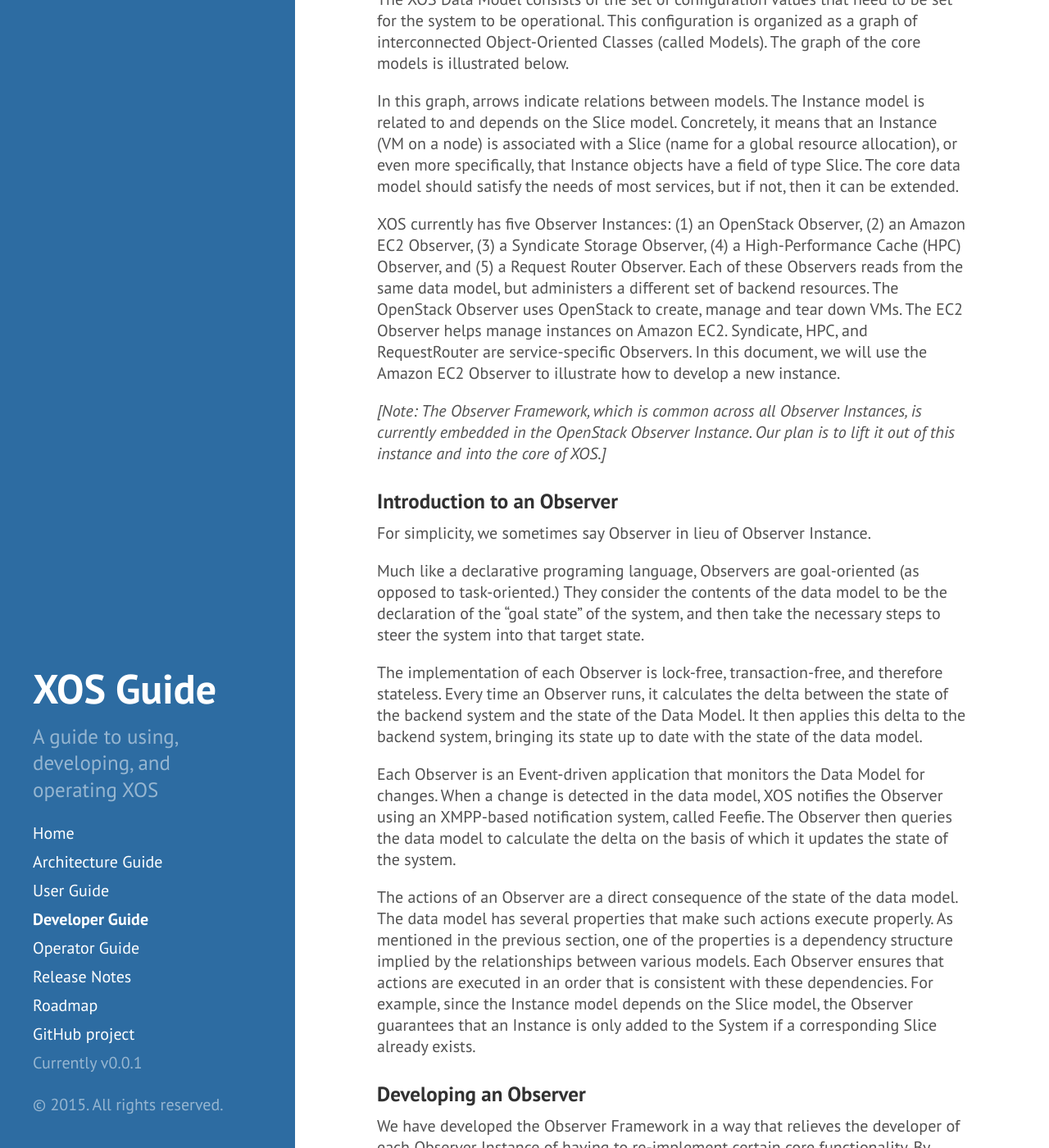
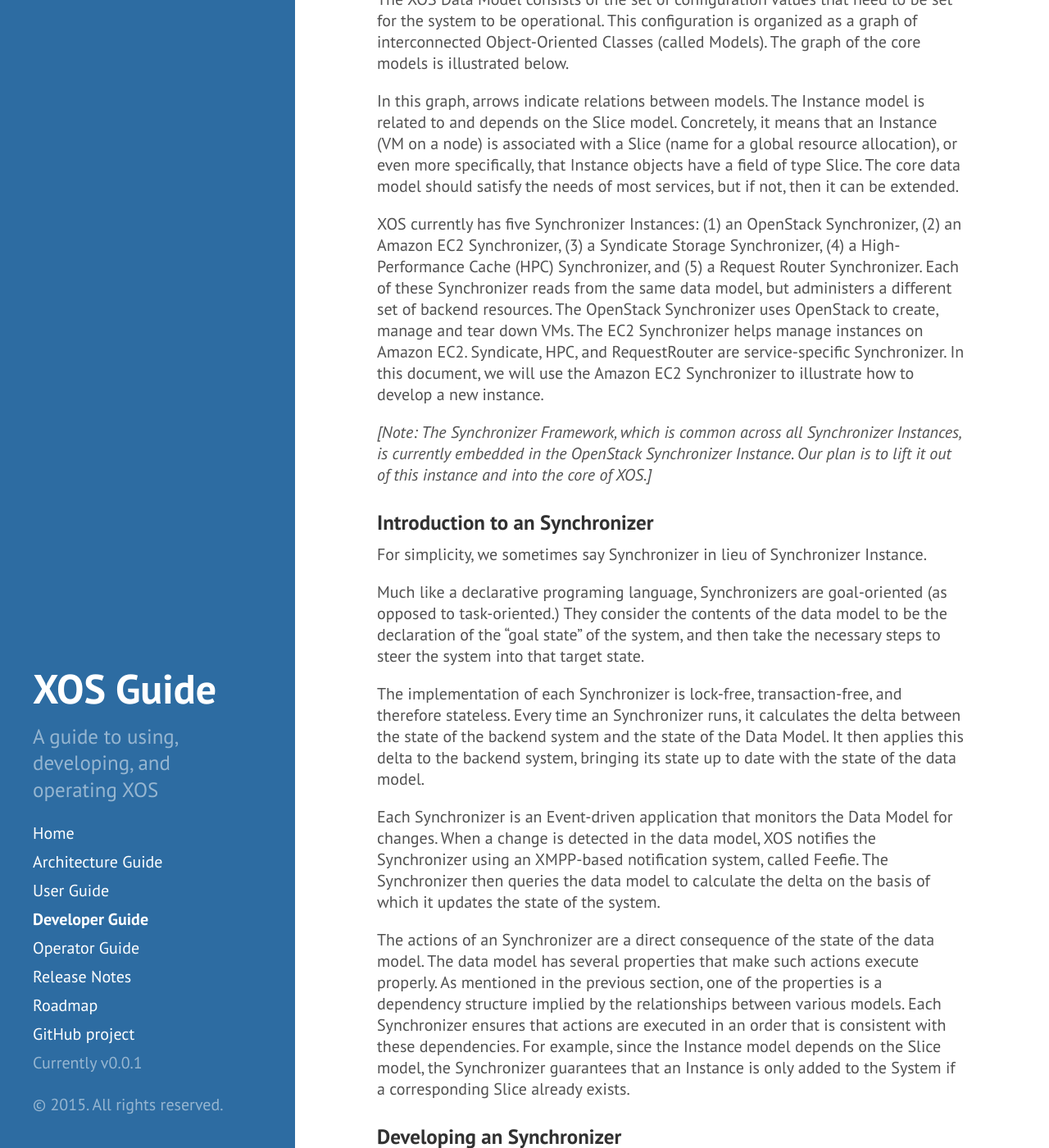
Before and after one commit to open-cloud/open-cloud.github.io.old, a Jekyll site: the page built from 2_developer.md, in a window 1280 px wide and 1400 px high, scrolled down 15051 px. Shown: the whole window at 82% size. Built offline with Jekyll 4.4.1, drawn with Linux system fonts in a browser that asks for light colours; Markdown is read by kramdown in place of the engine named in the settings; some of the changed text lies outside the part shown.

Commit message:
Observer->Synchronizer, except for directory and file paths.

````diff
--- a/2_developer.md
+++ b/2_developer.md
@@ -638,28 +638,28 @@ The first task is an exercise in writing Django models, which this
 guide discusses in Section [Data Modeling
 Conventions](#model-conventions).
 
-The second task involves extending the XOS Observer, which is
+The second task involves extending the XOS Synchronizer, which is
 responsible for enacting the state recorded in the XOS data model
 (i.e., configuring and controlling the underlying service by invoking
 operations on its controller). All changes made to the data model --
 including the addition of new objects, updates to existing objects,
-and the deletion of objects -- are intercepted by the Observer. The
-Observer is an event-driven program written in Python. Every time the
-Data Model changes, the Observer receives a notification, upon which
+and the deletion of objects -- are intercepted by the Synchronizer. The
+Synchronizer is an event-driven program written in Python. Every time the
+Data Model changes, the Synchronizer receives a notification, upon which
 it queries the Data Model to retrieve the set of updated objects.
 
-Although we have been describing the Observer as a monolithic entity,
-it is actually a modular system, consisting of an Observer Framework
-and a set of Observer Instances. Each Observer Instance is associated
+Although we have been describing the Synchronizer as a monolithic entity,
+it is actually a modular system, consisting of an Synchronizer Framework
+and a set of Synchronizer Instances. Each Synchronizer Instance is associated
 with some subset of the Data Model, and acts upon some subset of the
-imported service controllers. For example, there is an Observer
+imported service controllers. For example, there is an Synchronizer
 Instance that activates User, Slice, Instances, and Network objects by
 calling OpenStack controllers (Nova, Neutron, KeyStone); another that
 activates CDN-related objects by calling the HyperCache controller;
 yet another that activate file system volumes by calling the Syndicate
 controller; and so on. In general, any service-related objects in the
 data model that need to interact with a low level platform must
-include a service-specific Observer Instance.
+include a service-specific Synchronizer Instance.
 
 The XOS Data Model consists of the set of configuration values that
 need to be set for the system to be operational. This configuration is
@@ -674,59 +674,59 @@ Instance objects have a field of type Slice.  The core data model should
 satisfy the needs of most services, but if not, then it can be
 extended.
 
-XOS currently has five Observer Instances: (1) an OpenStack Observer,
-(2) an Amazon EC2 Observer, (3) a Syndicate Storage Observer, (4) a
-High-Performance Cache (HPC) Observer, and (5) a Request Router
-Observer.  Each of these Observers reads from the same data model, but
+XOS currently has five Synchronizer Instances: (1) an OpenStack Synchronizer,
+(2) an Amazon EC2 Synchronizer, (3) a Syndicate Storage Synchronizer, (4) a
+High-Performance Cache (HPC) Synchronizer, and (5) a Request Router
+Synchronizer.  Each of these Synchronizer reads from the same data model, but
 administers a different set of backend resources. The OpenStack
-Observer uses OpenStack to create, manage and tear down VMs. The EC2
-Observer helps manage instances on Amazon EC2. Syndicate, HPC, and
-RequestRouter are service-specific Observers.  In this document, we
-will use the Amazon EC2 Observer to illustrate how to develop a new
+Synchronizer uses OpenStack to create, manage and tear down VMs. The EC2
+Synchronizer helps manage instances on Amazon EC2. Syndicate, HPC, and
+RequestRouter are service-specific Synchronizer.  In this document, we
+will use the Amazon EC2 Synchronizer to illustrate how to develop a new
 instance.
 
-*[Note: The Observer Framework, which is common across all Observer
- Instances, is currently embedded in the OpenStack Observer Instance.
+*[Note: The Synchronizer Framework, which is common across all Synchronizer
+ Instances, is currently embedded in the OpenStack Synchronizer Instance.
  Our plan is to lift it out of this instance and into the core of
  XOS.]*
 
-### Introduction to an Observer
+### Introduction to an Synchronizer
 
-For simplicity, we sometimes say Observer in lieu of Observer
+For simplicity, we sometimes say Synchronizer in lieu of Synchronizer
 Instance.
 
-Much like a declarative programing language, Observers are
+Much like a declarative programing language, Synchronizers are
 goal-oriented (as opposed to task-oriented.) They consider the
 contents of the data model to be the declaration of the "goal state"
 of the system, and then take the necessary steps to steer the system
 into that target state.
 
-The implementation of each Observer is lock-free, transaction-free,
-and therefore stateless. Every time an Observer runs, it calculates
+The implementation of each Synchronizer is lock-free, transaction-free,
+and therefore stateless. Every time an Synchronizer runs, it calculates
 the delta between the state of the backend system and the state of the
 Data Model. It then applies this delta to the backend system, bringing
 its state up to date with the state of the data model.
 
-Each Observer is an Event-driven application that monitors the Data
+Each Synchronizer is an Event-driven application that monitors the Data
 Model for changes. When a change is detected in the data model, XOS
-notifies the Observer using an XMPP-based notification system, called
-Feefie. The Observer then queries the data model to calculate the
+notifies the Synchronizer using an XMPP-based notification system, called
+Feefie. The Synchronizer then queries the data model to calculate the
 delta on the basis of which it updates the state of the system.
 
-The actions of an Observer are a direct consequence of the state of
+The actions of an Synchronizer are a direct consequence of the state of
 the data model. The data model has several properties that make such
 actions execute properly. As mentioned in the previous section, one of
 the properties is a dependency structure implied by the relationships
-between various models. Each Observer ensures that actions are
+between various models. Each Synchronizer ensures that actions are
 executed in an order that is consistent with these dependencies. For
 example, since the Instance model depends on the Slice model, the
-Observer guarantees that an Instance is only added to the System if a
+Synchronizer guarantees that an Instance is only added to the System if a
 corresponding Slice already exists.
 
-### Developing an Observer
+### Developing an Synchronizer
 
-We have developed the Observer Framework in a way that relieves the
-developer of each Observer Instance of having to re-implement certain
+We have developed the Synchronizer Framework in a way that relieves the
+developer of each Synchronizer Instance of having to re-implement certain
 core functionality. By using this framework, the following benefits
 are automatically realized:
 
@@ -740,15 +740,15 @@ are automatically realized:
 
 * Optimized delta computation based on timestamps
 
-* Error reporting -- errors encountered by an Observer are reported
+* Error reporting -- errors encountered by an Synchronizer are reported
   to the user via the web interface
 
 * Concurrent execution of independent steps
 
 * Automatically inferred object-level dependencies
 
-The remainder of this section uses the Amazon EC2 Observer as an
-example to illustrate how an Observer Instance works. First, a look at
+The remainder of this section uses the Amazon EC2 Synchronizer as an
+example to illustrate how an Synchronizer Instance works. First, a look at
 the core. You can skip the next few paragraphs if you are not
 interested in finding out about the inner details of the framework.
 
@@ -758,46 +758,46 @@ Let's start with the main source files:
   contained in the Data Model. You can use it with the -dot argument
   to generate a dot representation which looks like the illustration
   in the Data Model section. Or you can run it without arguments to
-  generate the dependency graph used by the Observer Framework to
-  ensure that actions taken by the individual Observer Instances are
+  generate the dependency graph used by the Synchronizer Framework to
+  ensure that actions taken by the individual Synchronizer Instances are
   ordered correctly.
 
-* mainloop.py -- This file contains the main run loop of the Observer
+* mainloop.py -- This file contains the main run loop of the Synchronizer
   Framework. It is the mechanism that receives events, dispatches
-  actions, and orchestrates the components of the Observer.
+  actions, and orchestrates the components of the Synchronizer.
 
-* event_manager.py -- This file is the part of the Observer Framework
+* event_manager.py -- This file is the part of the Synchronizer Framework
   that interacts with the Feefie notification system, used to transmit
-  events from the Data Model to the Observer Framework.
+  events from the Data Model to the Synchronizer Framework.
 
-* toposort.py -- This program sorts the actions in the Observer
+* toposort.py -- This program sorts the actions in the Synchronizer
   Framework in accordance with the dependency graph generated by
   dmdot.
 
 The remainder of the files contain peripheral support code, or base
-classes to be subclassed by your Observer Instance.
+classes to be subclassed by your Synchronizer Instance.
 
-### Observer Steps
+### Synchronizer Steps
 
-Within the *observer/* subdirectory of the XOS repository, you will
+Within the *Synchronizer/* subdirectory of the XOS repository, you will
 find a *steps/* subdirectory. This directory contains the actual
-"payload" of that Observer Instance -- the actions that read state
+"payload" of that Synchronizer Instance -- the actions that read state
 from the XOS data model and apply them to the backend system, to the
 point that the backend system has been brought up-to-date with that
 state.
 
-Thus, your task in implementing your specific Observer Instance boils
+Thus, your task in implementing your specific Synchronizer Instance boils
 down to providing a set of sync steps, each step corresponding to a
 set of models in the Data Model.
 
-An Observer Step is a Python class that subclasses the SyncStep class
-in the main Observer directory, and exports a documented interface.
-Here is an example of an Observer Step:
+An Synchronizer Step is a Python class that subclasses the SyncStep class
+in the main Synchronizer directory, and exports a documented interface.
+Here is an example of an Synchronizer Step:
 
 ```
     class SyncInstance(SyncStep):
         provides=[Instance]
-        observer=[Instance]
+        Synchronizer=[Instance]
         requested_interval=3600
 
         def fetch_pending(self):
@@ -824,7 +824,7 @@ Here is an example of an Observer Step:
 ```
 
 The mandatory interface of a Step, which is used by the framework to
-hook Steps into the core of the Observer Framewrok, consists of the
+hook Steps into the core of the Synchronizer Framewrok, consists of the
 following instance properties (three variable and three methods):
 
 * **provides**: The models that this step provides, and the ones that
@@ -837,7 +837,7 @@ following instance properties (three variable and three methods):
 
 * **requested_interval**: The intervals at which this model is enacted.
   For slow executing models, set this to a high value so that it
-  does not interrupt every run of the Observer.
+  does not interrupt every run of the Synchronizer.
 
 * **fetch_pending**: The method that fetches the pending set of objects
   that have to be enacted. There is a default implementation that uses
@@ -861,7 +861,7 @@ fetch the set of changed objects:
 ```
 
 The line above is typical, and can be copied and pasted into most
-Observer implementations. It retrieves the set of objects that have
+Synchronizer implementations. It retrieves the set of objects that have
 never been enacted (enacted = None) or that have been updated since
 they were last enacted (enacted <= updated).
 
@@ -873,11 +873,11 @@ they were last enacted (enacted <= updated).
              site.save()
 ```
 
-Once the set of changed objects have been computed, the Observer
+Once the set of changed objects have been computed, the Synchronizer
 invokes the appropriate set of backend operations and populates the
 objects with links to the back end. This functionality is contained in
 the sync_record function.  For example, the SyncInstances step of the
-EC2 Observer creates EC2 instances in response to the addition of
+EC2 Synchronizer creates EC2 instances in response to the addition of
 Instances.
 
 ```
@@ -897,29 +897,29 @@ It is essential that models in the Data Model be linked with actual
 facilities in the backend, so that they may be updated or deleted at a
 later point. The sync_record function need not update the value of the
 enacted field in the model. This operation is performed by the
-Observer Framework core.
+Synchronizer Framework core.
 
-###Observer Steps are Idempotent
+###Synchronizer Steps are Idempotent
 
 As shown in the previous sections, the bulk of the work involved in
-implementing an Observer Instance lies in providing a set of Observer
-Steps by placing them in the *observer/steps/* directory within the
+implementing an Synchronizer Instance lies in providing a set of Synchronizer
+Steps by placing them in the *Synchronizer/steps/* directory within the
 repository. All Steps at this location are automatically picked up by
-the Observer Framwork when it runs, and sewn together into the
+the Synchronizer Framwork when it runs, and sewn together into the
 pre-computed dependency graph generated by dmdot.
 
-There is one additional requirement essential for an Observer to
+There is one additional requirement essential for an Synchronizer to
 function correctly. The lock-free and transaction-free operation
 depends on an important invariant that it is your responsibility to
 maintain when implementing Steps.
 
-Observer Steps are Idempotent Operations. They may run multiple times,
+Synchronizer Steps are Idempotent Operations. They may run multiple times,
 and it is your responsibility to ensure that a subsequent execution
 does not cause the system to go into an error state.
 
 ### Internal Steps
 
-An Observer has two kinds of steps: Internal Steps and External
+An Synchronizer has two kinds of steps: Internal Steps and External
 Steps. An Internal Step is one that responds to specific changes in
 the Data Model, and can make use of the updated and enacted variables
 to discover the set of changed objects in the Model.
@@ -927,7 +927,7 @@ to discover the set of changed objects in the Model.
 Internal steps are typically fast since they operate on the set of
 object that have been added or updated since the last execution of the
 step. When there are no such objects, the step is a no-op and simply
-yields execution back to the Observer, so that the next Step can run.
+yields execution back to the Synchronizer, so that the next Step can run.
 
 The SyncInstance step illustrated in the previous section is an example
 of an Internal step.
@@ -971,7 +971,7 @@ Sometimes, the authoritative state for a given model is not entered by
 users, but rather, is sourced from the back end. Usually, this happens
 when a model represents the state of actual physical resources. In the
 example above, we illustrate the SyncSites Step in the Amazon EC2
-Observer.
+Synchronizer.
 
 Rather than bringing up Sites in Amazon EC2 when a new Site is created
 in the XOS data model, this Step populates the XOS data model with
@@ -991,12 +991,12 @@ objects using the enacted and updated variables are External Steps.
 
 External Steps should have their requested_interval set to hours or
 days, so that they do not block Internal steps. This is because the
-Observer is single-threaded and Internal steps are expected to be
+Synchronizer is single-threaded and Internal steps are expected to be
 responsive.
 
 ### Deletions
 
-Observers handle deletions in the same way as they handle
+Synchronizers handle deletions in the same way as they handle
 synchronization. When an object is deleted in the data model, it is
 simply marked as deleted. The fetch_pending method in that case
 fetches the set of such deleted objects and passes it on, instead of
--- a/4_notes.md
+++ b/4_notes.md
@@ -23,7 +23,7 @@ title: Release Notes
 4. Upgraded to OpenStack Kilo. Support for Kilo's domain feature
    is not yet available.
 
-5. Replace Observer framework Synchronizer framework, as described in
+5. Replace Synchronizer framework, as described in
    the [Adding Services to XOS](../2_developer/#adding-services)
    section of the Developer's Guide. Support is included for
    inter-Synchronizer coordination, but with limitations.
````
Also changed, not shown: 1_user.md (+2 -2 lines).
